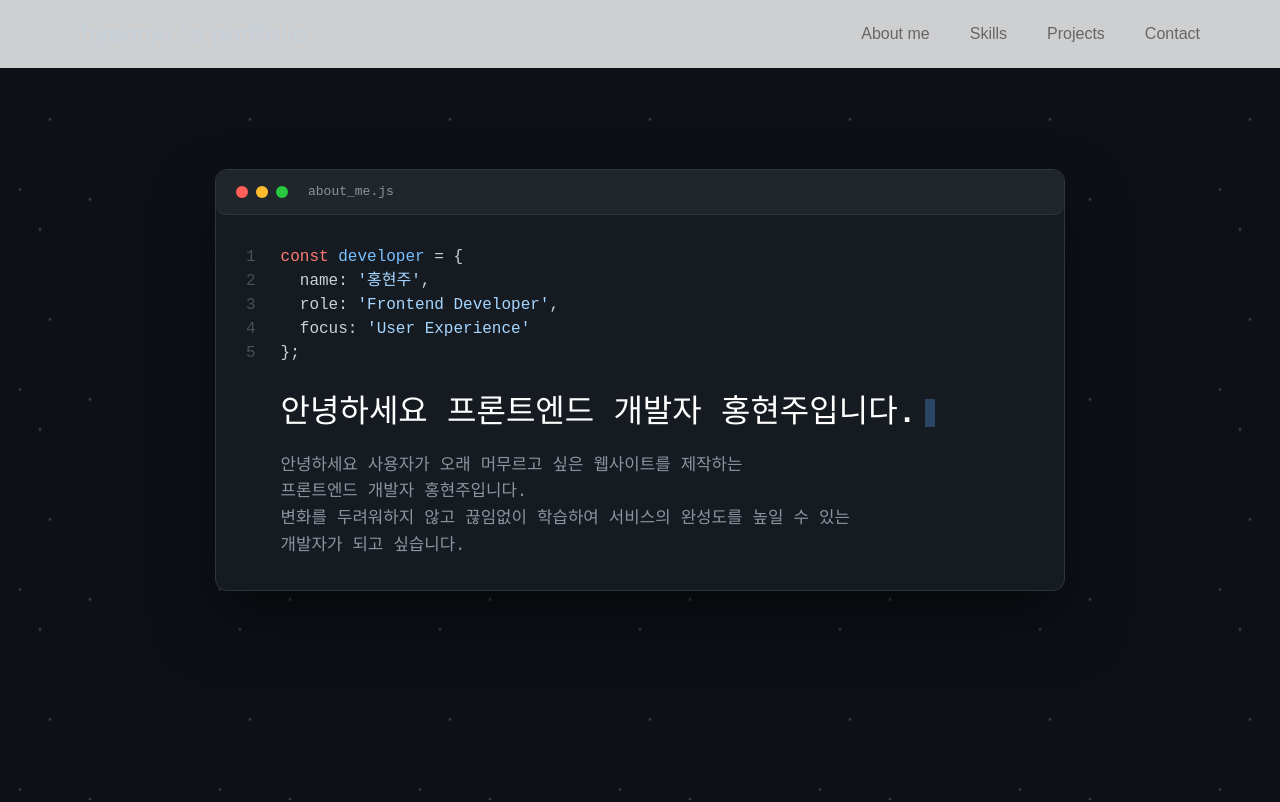
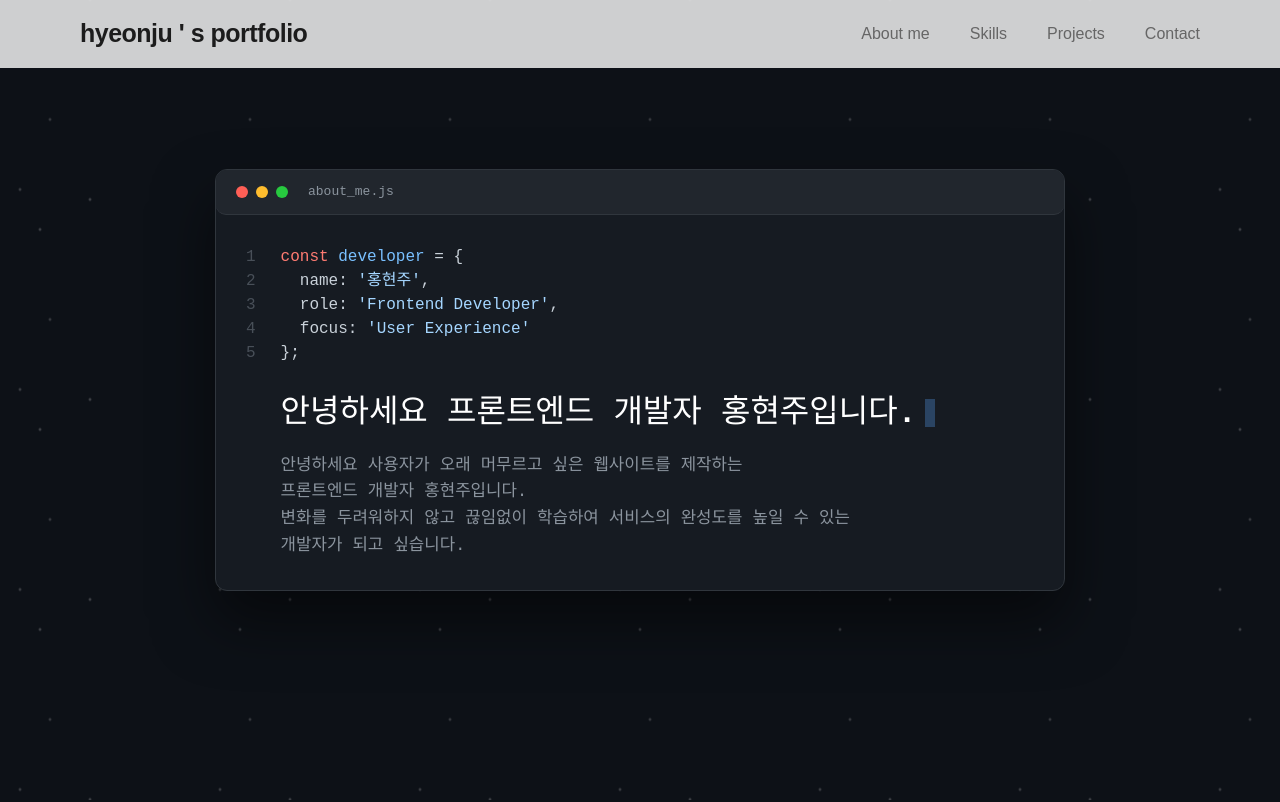
Before and after one commit to hyeonju093/my-portfolio, a React (Vite) app: page / in a window 1280 px wide. Shown: the top 802 px of the page. Built offline with nearby package versions, Linux system fonts and the light colour scheme; a web font is replaced by a local one.

Commit message:
App.css 수정

```diff
--- a/src/App.css
+++ b/src/App.css
@@ -67,6 +67,7 @@ html {
   letter-spacing: -0.5px;
   cursor: pointer;
   user-select: none;
+  color: #1c1c1c;
 }
 
 .nav-links {
```
